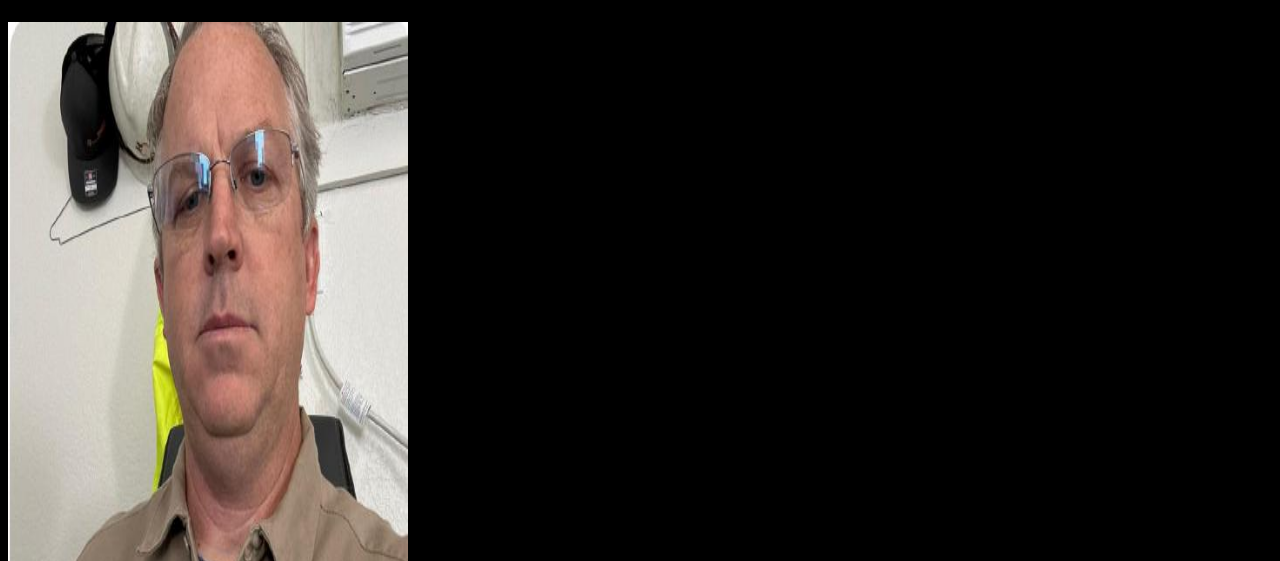
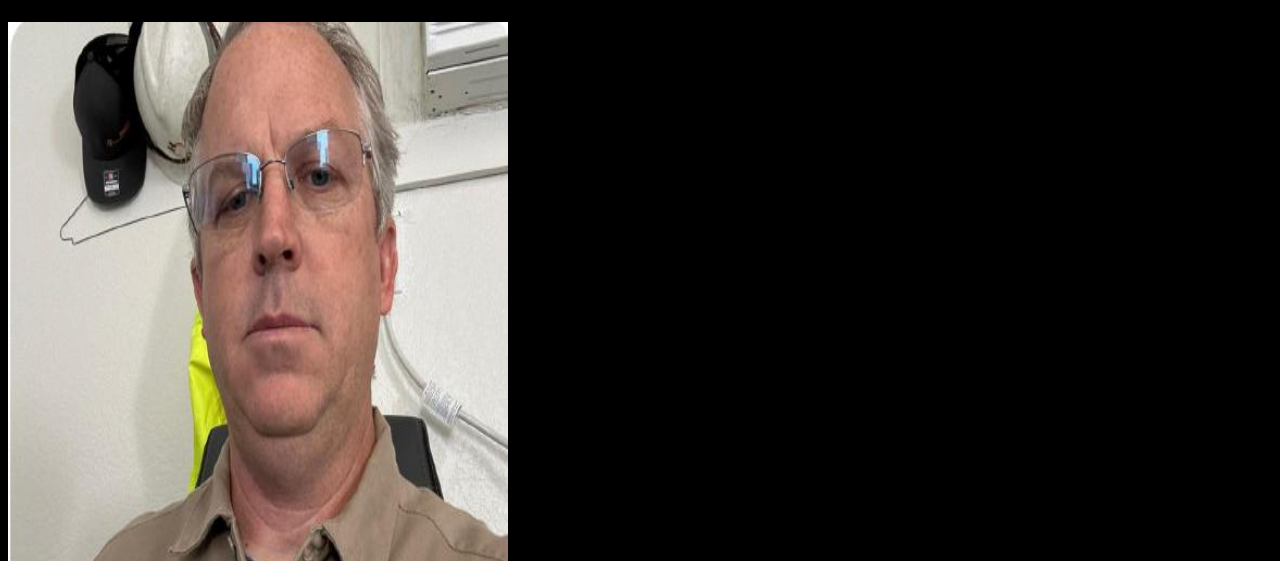
Before and after one commit to Luke-Turner1977/about-me, a plain HTML site: page index.html in a window 1280 px wide. Shown: the part 391-952 px from the top of the page. Drawn offline with Linux system fonts and the light colour scheme.

Commit message:
Update index.html

```diff
--- a/index.html
+++ b/index.html
@@ -33,7 +33,7 @@
 
 <section id="About Me">
 <h2>About Me</h2>
-<img src="images/Profile.jfif" height="750" width="400" alt="Me at work">
+<img src="images/Profile.jfif" height="750" width="500" alt="Me at work">
 
     <p>
         <b>My name is Luke Turner</b><br>
```
